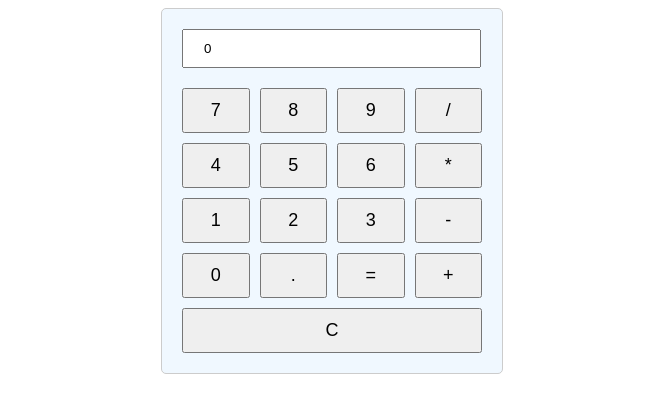
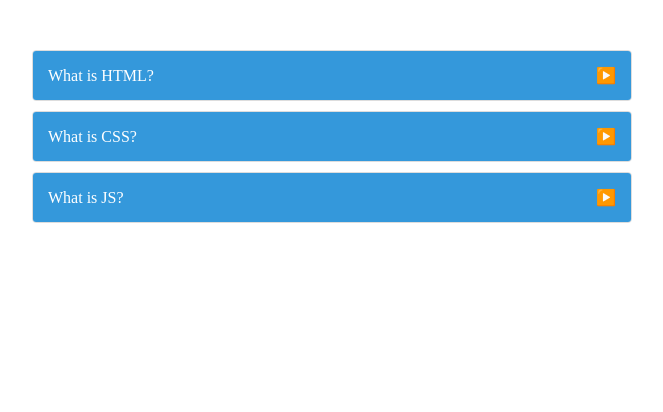
Before and after one commit to riyatdul/my-vue-projects, a Vue app: page / in a window 1280 px wide. Shown: the top 412 px of the page, without its empty margins (308-971 px from the left). Built offline with nearby package versions, Linux system fonts and the light colour scheme.

Commit message:
add/project-4-accordion-list

```diff
--- /dev/null
+++ b/src/4-accordion-list/App.vue
@@ -0,0 +1,8 @@
+<script setup>
+import AccordionComponent from './components/AccordionComponent.vue';
+
+</script>
+
+<template>
+    <AccordionComponent />
+</template>
--- /dev/null
+++ b/src/4-accordion-list/components/AccordionComponent.vue
@@ -0,0 +1,86 @@
+<script setup>
+import { ref } from 'vue';
+
+const items = ref([
+    {
+        title: "What is HTML?",
+        content:
+        "The HyperText Markup Language or HTML is the standard markup language for documents designed to be displayed in a web browser. It defines the content and structure of web content. It is often assisted by technologies such as Cascading Style Sheets and scripting languages such as JavaScript.",
+        open: false,
+    },
+    {
+        title: "What is CSS?",
+        content:
+        "Cascading Style Sheets is a style sheet language used for specifying the presentation and styling of a document written in a markup language such as HTML or XML. CSS is a cornerstone technology of the World Wide Web, alongside HTML and JavaScript.",
+        open: false,
+    },
+    {
+        title: "What is JS?",
+        content:
+        "JavaScript, often abbreviated as JS, is a programming language and core technology of the World Wide Web, alongside HTML and CSS. As of 2023, 98.7% of websites use JavaScript on the client side for webpage behavior, often incorporating third-party libraries.",
+        open: false,
+    },
+]);
+
+const toggleAccordion = (index) => {
+    items.value = items.value.map((item, i)=>({
+        ...item,
+        open: i === index ? !item.open : false
+    }));
+}
+
+</script>
+
+<template>
+    <div class="accordion-container">
+        <div v-for="(item, index) in items" :key="index" class="accordion">
+            <div class="accordion-header" @click="toggleAccordion(index)">
+                {{ item.title }}
+                <span>{{ item.open ? "🔽":"▶️" }}</span>
+            </div>
+            <div v-show="item.open" class="accordion-content">
+                {{ item.content }}
+            </div>
+        </div>
+    </div>
+</template>
+
+<style scoped>
+.accordion-container {
+  max-width: 600px;
+  margin: 50px auto;
+}
+
+.accordion {
+  border: 1px solid #ddd;
+  border-radius: 4px;
+  overflow: hidden;
+  margin-bottom: 10px;
+}
+
+.accordion-header {
+  background-color: #3498db;
+  color: #fff;
+  padding: 15px;
+  cursor: pointer;
+  display: flex;
+  justify-content: space-between;
+  align-items: center;
+}
+
+.arrow-icon {
+  font-size: 20px;
+}
+
+.accordion-content {
+  padding: 15px;
+  display: none;
+  border-top: 1px solid #ddd;
+  background-color: #f9f9f9;
+  color: #333;
+}
+
+.accordion-content[style] {
+  display: block;
+}
+</style>
--- a/src/main.js
+++ b/src/main.js
@@ -5,7 +5,8 @@ import { createApp } from 'vue'
 // import App from './App.vue'
 // import App from './1-todo-list/App.vue'
 // import App from './2-random-quote-generator/App.vue'
-import App from './3-calculator/App.vue'
+// import App from './3-calculator/App.vue'
+import App from './4-accordion-list/App.vue'
 
 
 createApp(App).mount('#app')
```
